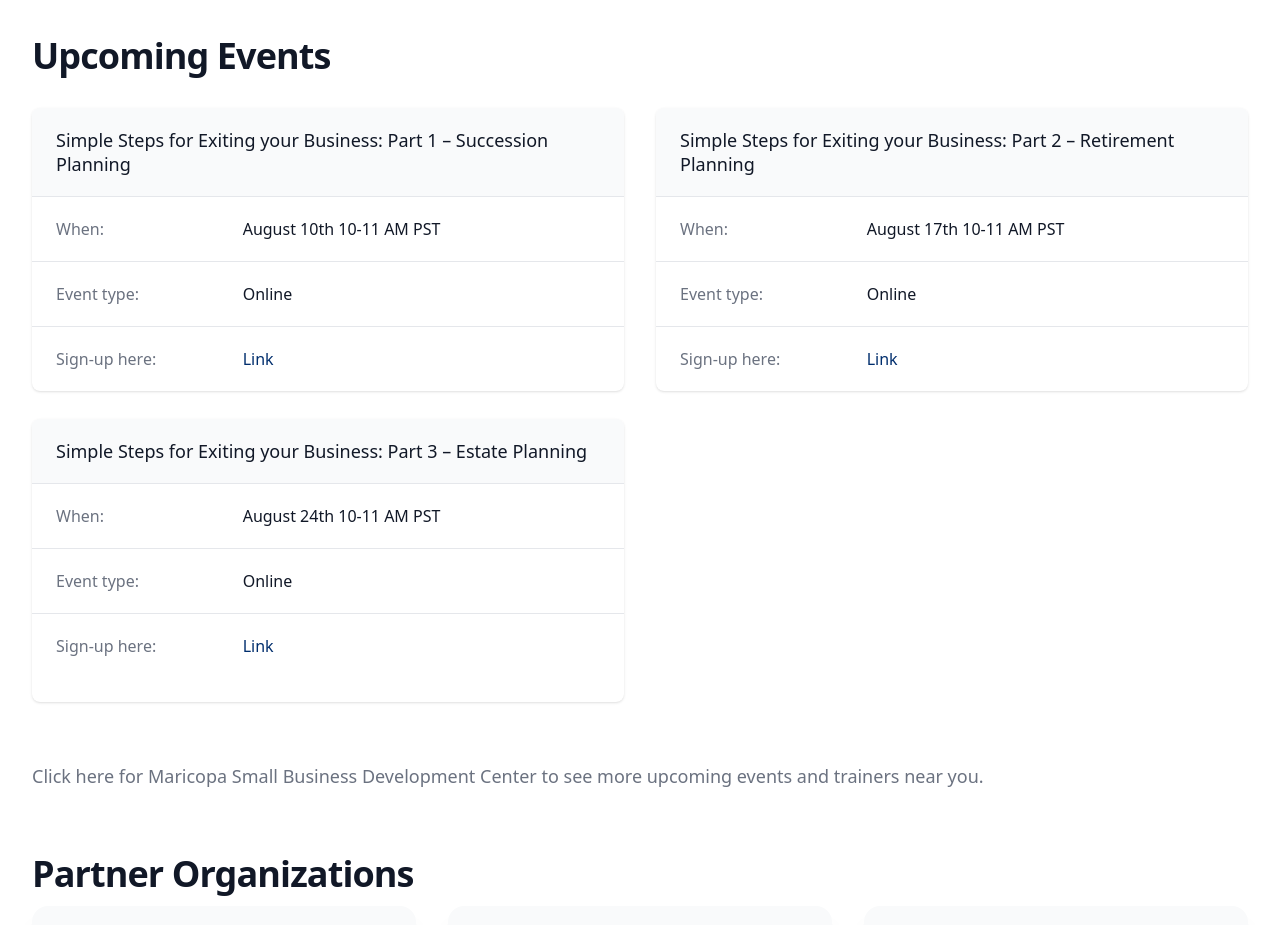
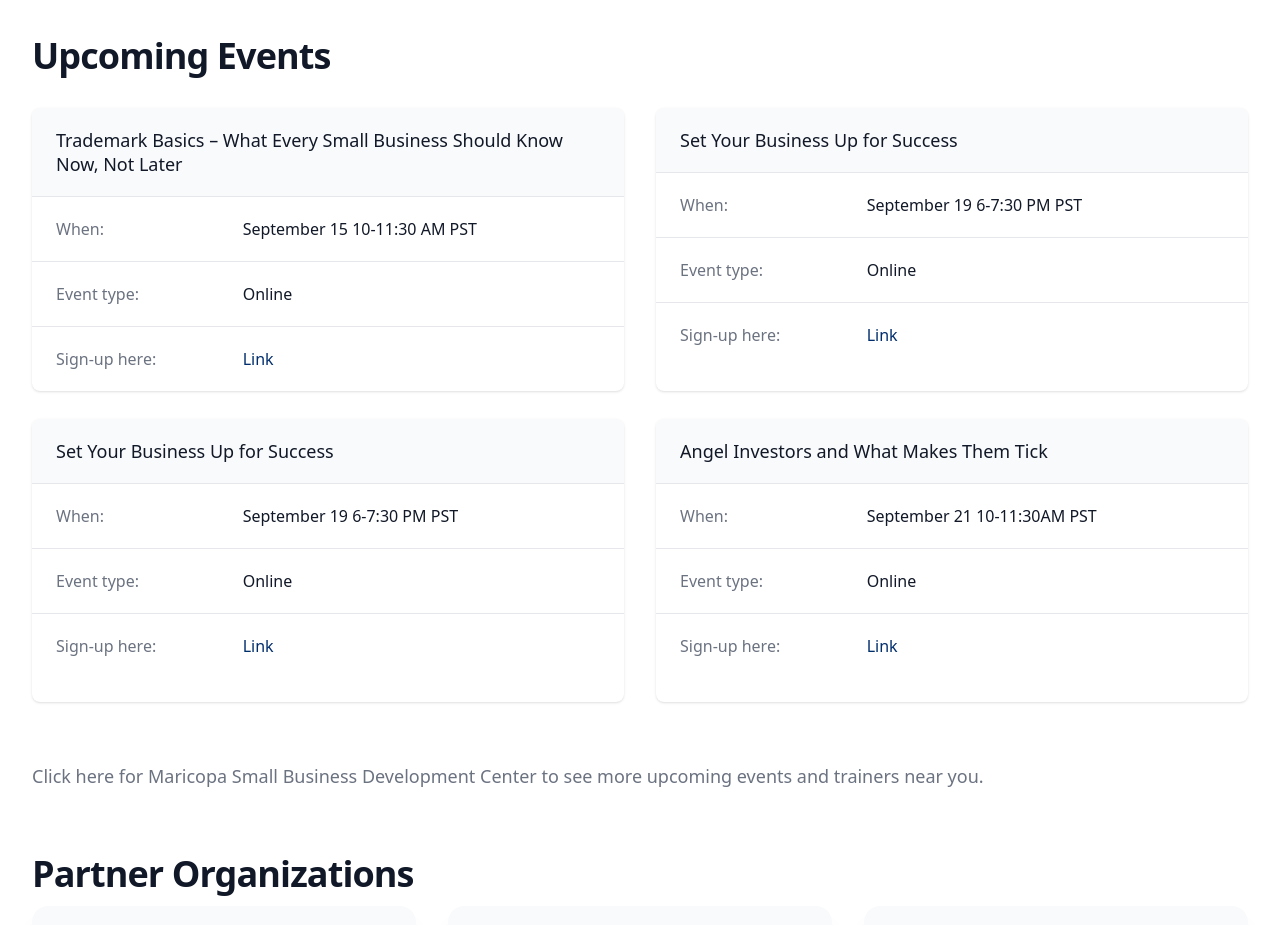
Before and after one commit to ericagirges/cnpp-website, a Next.js app in the folder app/: page /region/arizona in a window 1280 px wide. Shown: the part 980-1905 px from the top of the page. Built offline with nearby package versions, Linux system fonts and the light colour scheme.

Commit message:
Update StateContent.js

```diff
--- a/app/page-content/StateContent.js
+++ b/app/page-content/StateContent.js
@@ -32,26 +32,34 @@ export const StateData = {
     body: 'IRC CNPP will support the small business communities in Metro Phoenix and the surrounding area by providing information and tools to help stabilize and grow local small businesses, including individualized counseling, mentoring, and training.  Business advisors can also help small business owners apply for small business relief grants and loans and assist small business owners who have already received COVID-19 relief loans prepare documentation in support of loan forgiveness. This includes the current City of Phoenix Business Relief grant program. Project partners offer specialized supports to small agricultural and related businesses.  Interpretation services for all services and trainings are available upon request.',
     events: [
                             {
-        title: 'Simple Steps for Exiting your Business: Part 1 – Succession Planning',
-        date: 'August 10th',
-        time: '10-11 AM PST',
+        title: 'Trademark Basics – What Every Small Business Should Know Now, Not Later',
+        date: 'September 15',
+        time: '10-11:30 AM PST',
         type: 'Online',
-        link: 'https://www.maricopa-sbdc.com/event/simple-steps-for-exiting-your-business-part-1-succession-planning/',
+        link: 'https://www.maricopa-sbdc.com/event/trademark-basics-what-every-small-business-should-know-now-not-later-2/',
       },
-                       {
-        title: 'Simple Steps for Exiting your Business: Part 2 – Retirement Planning',
-        date: 'August 17th',
-        time: '10-11 AM PST',
+                                        {
+        title: 'Set Your Business Up for Success',
+        date: 'September 19',
+        time: '6-7:30 PM PST',
         type: 'Online',
-        link: 'https://www.maricopa-sbdc.com/event/simple-steps-for-exiting-your-business-part-2-retirement-planning/',
+        link: 'https://www.maricopa-sbdc.com/event/set-your-business-up-for-success//',
       },
-                         {
-        title: 'Simple Steps for Exiting your Business: Part 3 – Estate Planning',
-        date: 'August 24th',
-        time: '10-11 AM PST',
+                                          {
+        title: 'Set Your Business Up for Success',
+        date: 'September 19',
+        time: '6-7:30 PM PST',
         type: 'Online',
-        link: 'https://www.maricopa-sbdc.com/event/simple-steps-for-exiting-your-business-part-3-estate-planning-8-24-2022/',
+        link: 'https://www.maricopa-sbdc.com/event/set-your-business-up-for-success/',
       },
+                                           {
+        title: 'Angel Investors and What Makes Them Tick',
+        date: 'September 21',
+        time: '10-11:30AM PST',
+        type: 'Online',
+        link: 'https://www.maricopa-sbdc.com/event/angel-investors-and-what-makes-them-tick-3/',
+      },
+
     ],
     upcoming: {
       text: 'Click here for Maricopa Small Business Development Center to see more upcoming events and trainers near you.',
```
